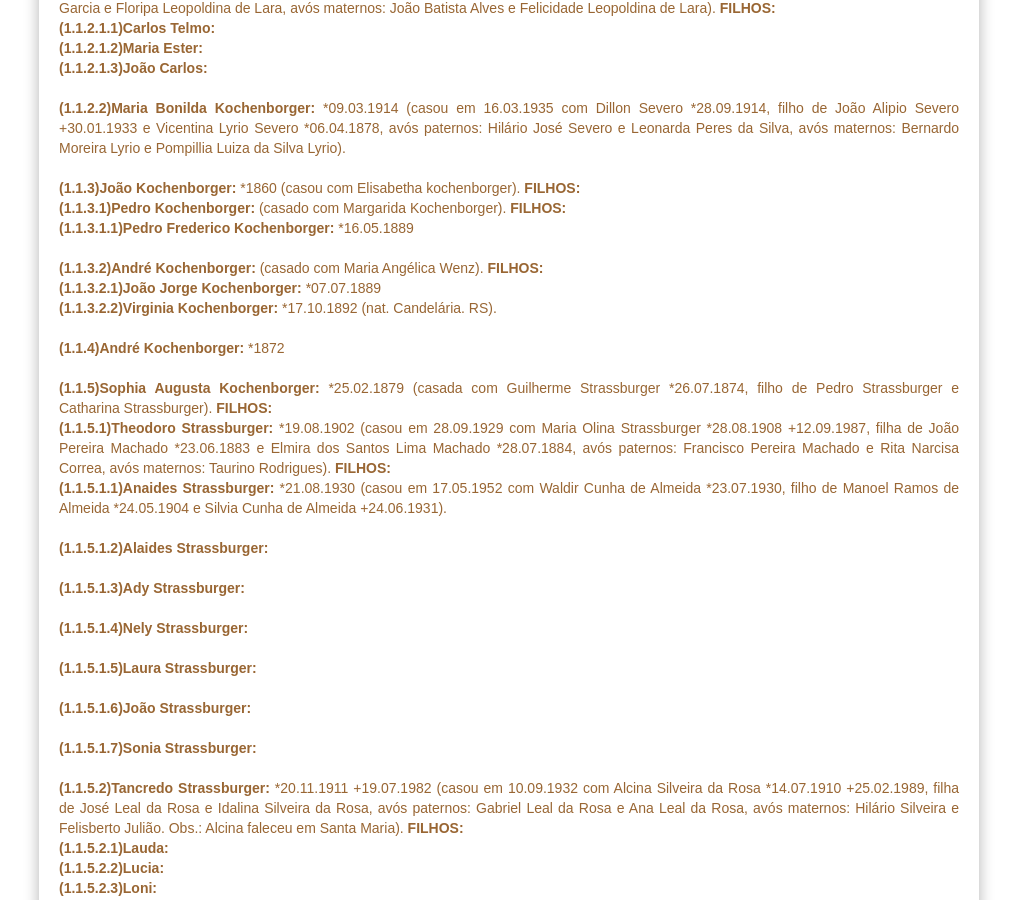
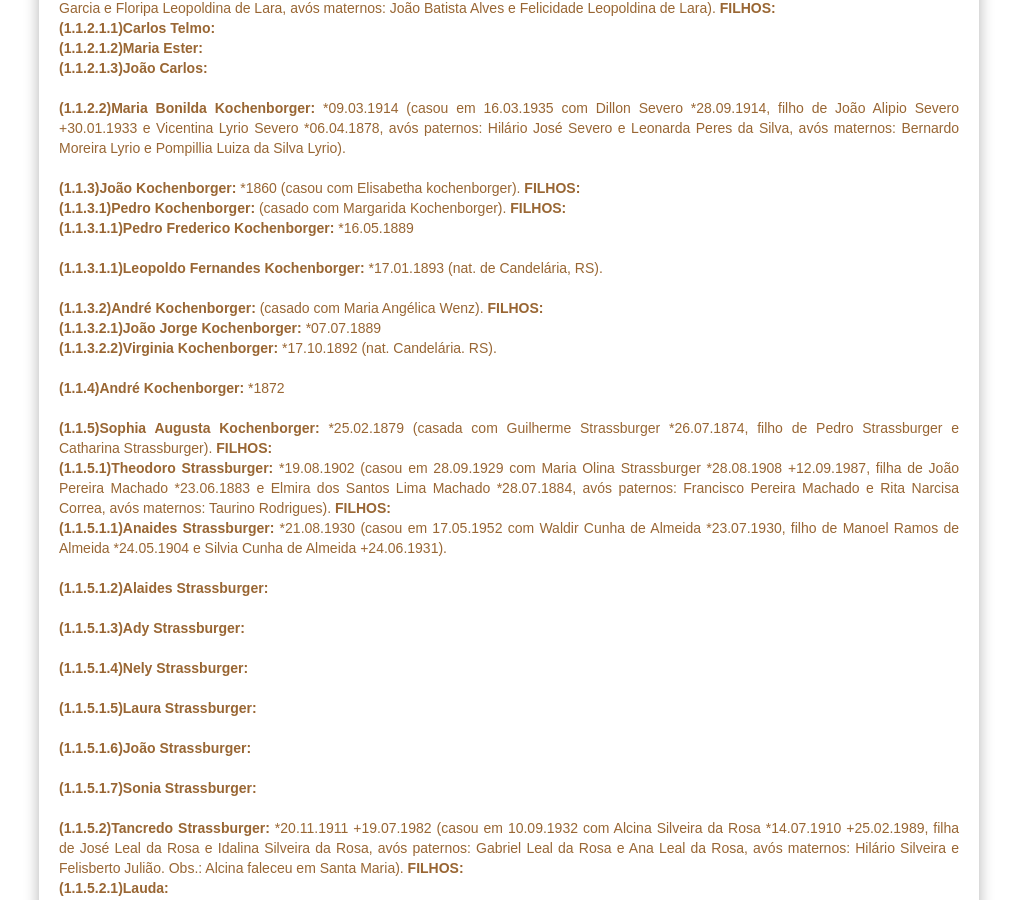
Before and after one commit to claudiovargas1955/claudiovargas1955.github.io, a Jekyll site: the page built from _pages/familia-kochenborger.html, in a window 1280 px wide and 900 px high, scrolled down 2275 px. Shown: the whole window, without its empty margins (131-1148 px from the left). Built offline with Jekyll 4.4.1, drawn with Linux system fonts in a browser that asks for light colours; some web fonts are replaced.

Commit message:
Update familia-kochenborger.html

```diff
--- a/_pages/familia-kochenborger.html
+++ b/_pages/familia-kochenborger.html
@@ -204,6 +204,7 @@ Oliveira e Idalina Soares Leal *1850 +03.09.1934). <b>FILHOS: </b><br>
     <b>(1.1.3)João Kochenborger: </b>*1860 (casou com Elisabetha kochenborger). <b>FILHOS: </b><br>
         <b>(1.1.3.1)Pedro Kochenborger: </b> (casado com Margarida Kochenborger). <b>FILHOS: </b><br>
             <b>(1.1.3.1.1)Pedro Frederico Kochenborger: </b>*16.05.1889 <br><br>
+            <b>(1.1.3.1.1)Leopoldo Fernandes Kochenborger: </b>*17.01.1893 (nat. de Candelária, RS).<br><br>
 
         <b>(1.1.3.2)André Kochenborger: </b>(casado com Maria Angélica Wenz). <b>FILHOS: </b><br>
             <b>(1.1.3.2.1)João Jorge Kochenborger: </b>*07.07.1889 <br>
```
